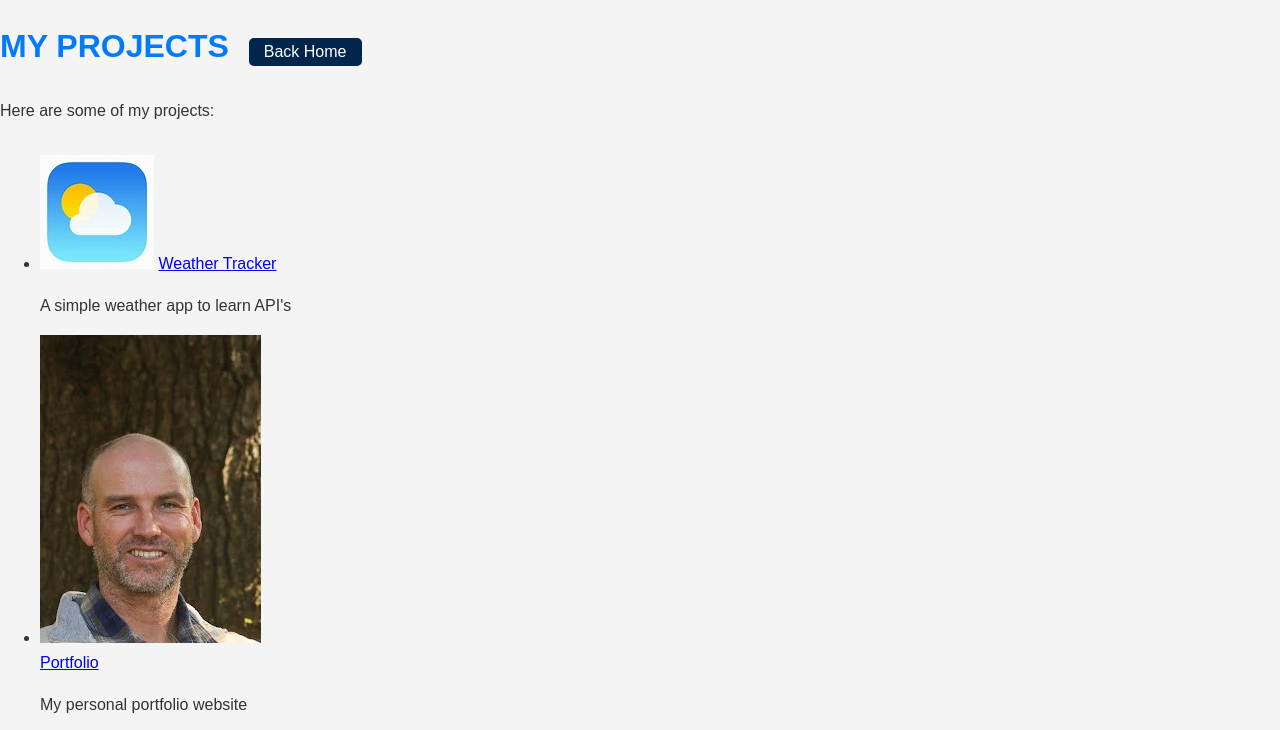
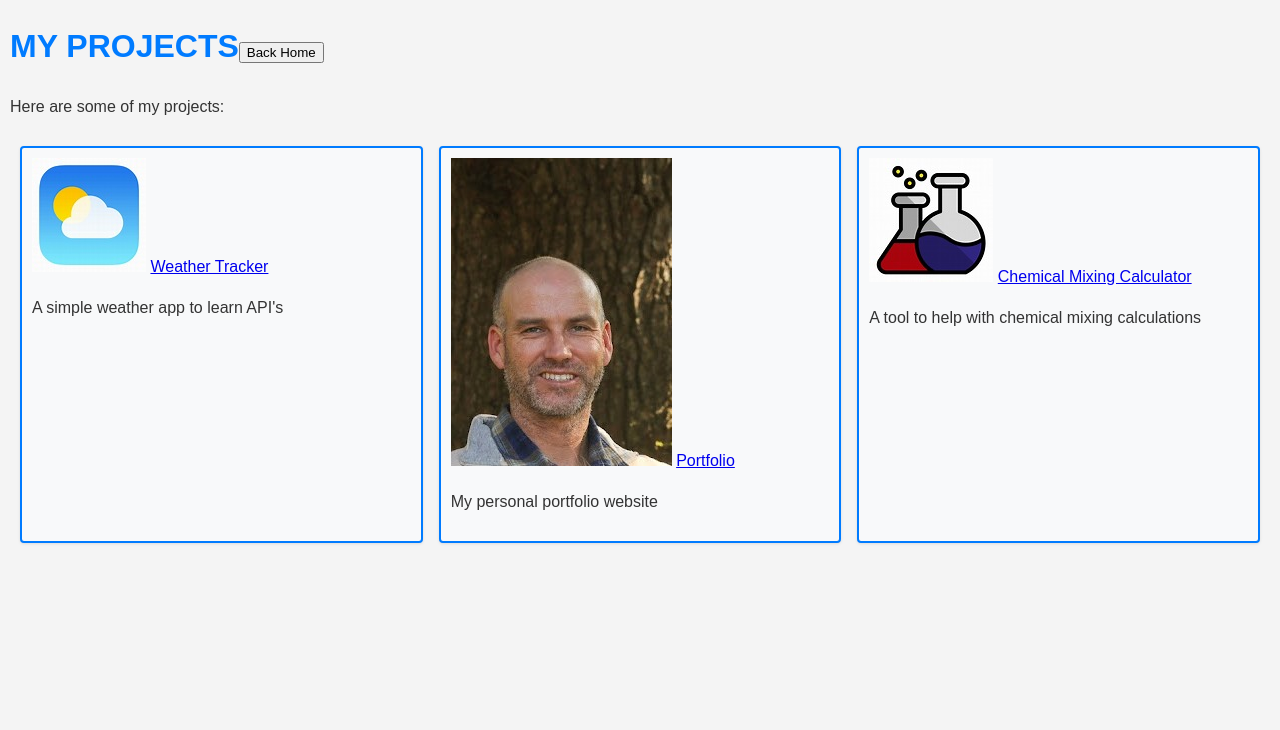
Before and after one commit to CS81Turf/CS81Turf.github.io, a plain HTML site: page projects.html in a window 1280 px wide. Shown: the top 730 px of the page. Drawn offline with Linux system fonts and the light colour scheme.

Commit message:
Laid out projects.html using flex

```diff
--- a/projects.html
+++ b/projects.html
@@ -8,18 +8,12 @@
   </head>
   <body>
     <main>
-      <h1>
-        MY PROJECTS<button
-          class="link-btn"
-          onclick="window.location.href='index.html'"
-        >
-          Back Home
-        </button>
+      <h1 class="projects-header">MY PROJECTS<button class="back-btn" onclick="window.location.href='index.html'">Back Home</button>
       </h1>
 
       <p>Here are some of my projects:</p>
-      <div class="projects">
-        <ul>
+      <div>
+        <ul class="projects">
           <li>
             <img src="images/weather_icon.jpg" alt="WeatherTracker logo" />
             <a href="https://github.com/CS81Turf/weathertracker"
--- a/styles.css
+++ b/styles.css
@@ -1,7 +1,7 @@
 body {
             font-family: Arial, sans-serif;
             line-height: 1.6;
-            margin: 0;
+            margin: 10px;
             padding: 0;
             color: #333;
             background-color: #f4f4f4;
@@ -66,19 +66,24 @@ body {
         }
 
         .projects {
-            display: grid;
-            grid-template-columns: repeat(auto-fill, minmax(250px, 1fr));
-            gap: 20px;
+            display: flex;
+            flex-direction: row;
+            gap: 1rem;
+            padding: 10px;
+            margin: 0;
+            list-style: none;
+            flex-wrap: none;
           }
 
-          .link-btn {
-            background-color: #02254b;
-            color: white;
-            border: none;
-            padding: 5px 15px;
-            border-radius: 5px;
-            cursor: pointer;
-            font-size: 16px;
-            margin-left: 20px;
-            margin-bottom: 10px;
-          }
+        .projects li {
+            flex: 1 1 200px;
+            box-sizing: border-box;
+            background: #f8f9fa;
+            padding: 10px;
+            border: 2px solid #007bff;
+            border-radius: 4px;
+            box-shadow: 0 1px 3px rgba(0, 0, 0, 0.1);
+
+
+
+        }
```
